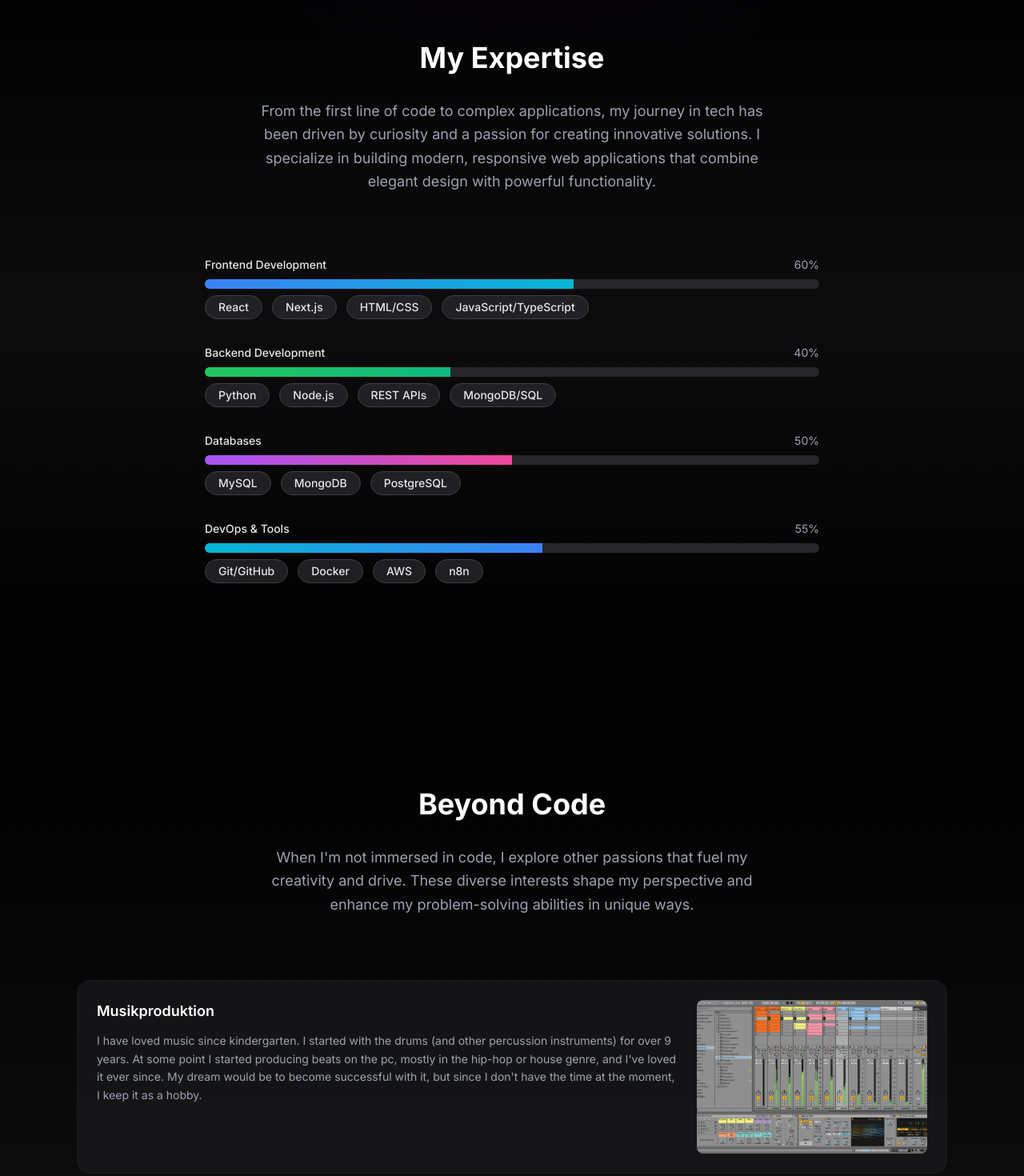
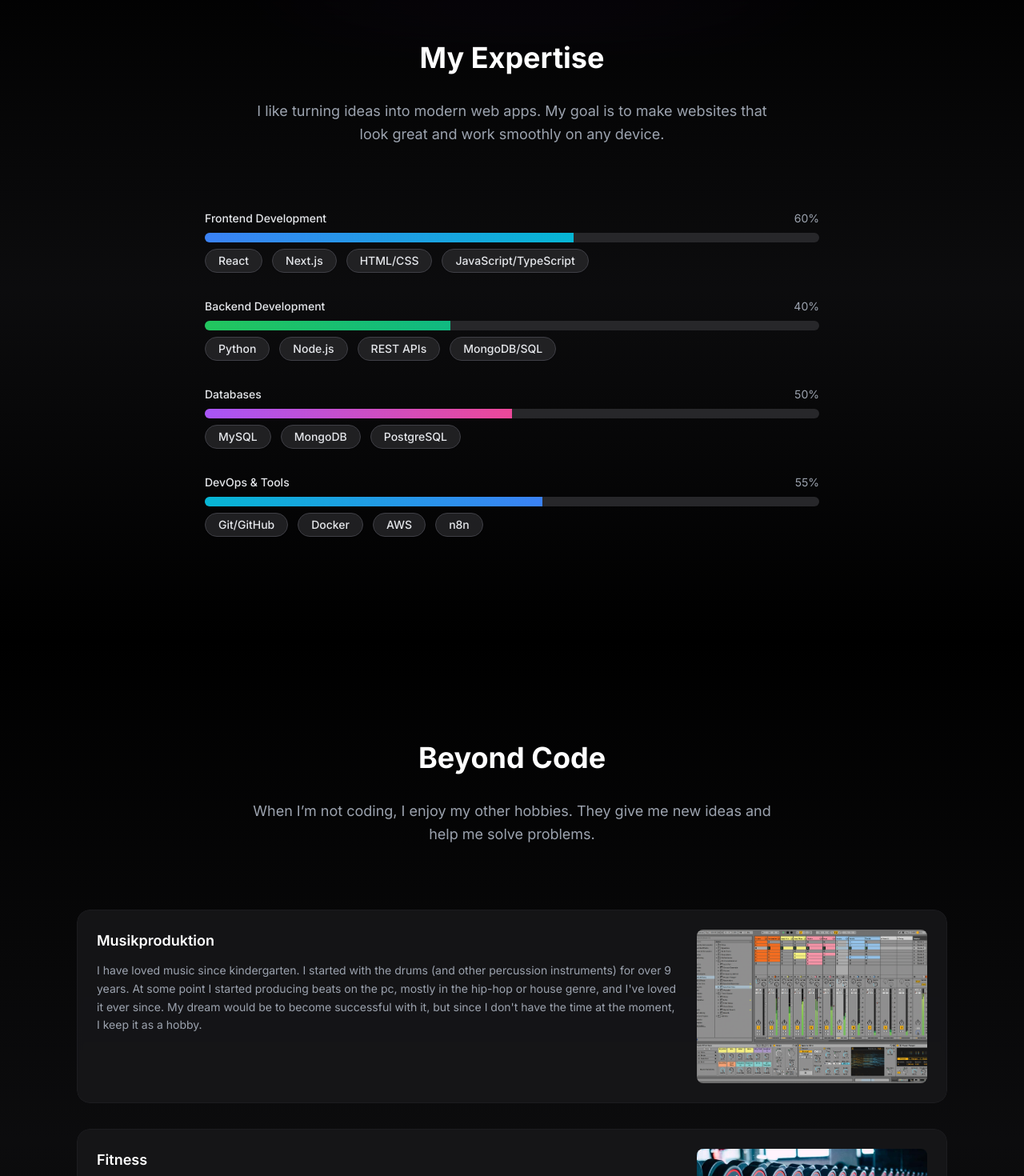
Before and after one commit to im23b-hubere/Myportfolio, a Next.js app: page / in a window 1280 px wide. Shown: the part 860-2330 px from the top of the page at 80% size. Built offline with nearby package versions, Linux system fonts and the light colour scheme.

Commit message:
Text anpassung, weniger kompliziert

```diff
--- a/app/page.js
+++ b/app/page.js
@@ -74,9 +74,7 @@ export default function Home() {
                     <AnimatedSection className="text-center mb-20">
                         <h2 className="text-3xl md:text-4xl font-bold mb-8 text-center">My Expertise</h2>
                         <p className="text-lg text-gray-400 max-w-2xl mx-auto leading-relaxed text-center">
-                            From the first line of code to complex applications, my journey in tech has been driven by curiosity and a
-                            passion for creating innovative solutions. I specialize in building modern, responsive web applications
-                            that combine elegant design with powerful functionality.
+                            I like turning ideas into modern web apps. My goal is to make websites that look great and work smoothly on any device.
                         </p>
                     </AnimatedSection>
 
@@ -144,8 +142,7 @@ export default function Home() {
                     <AnimatedSection className="text-center mb-20">
                         <h2 className="text-3xl md:text-4xl font-bold mb-8 text-center">Beyond Code</h2>
                         <p className="text-lg text-gray-400 max-w-2xl mx-auto leading-relaxed text-center">
-                            When I'm not immersed in code, I explore other passions that fuel my creativity and drive. These diverse
-                            interests shape my perspective and enhance my problem-solving abilities in unique ways.
+                            When I’m not coding, I enjoy my other hobbies. They give me new ideas and help me solve problems.
                         </p>
                     </AnimatedSection>
 
```
